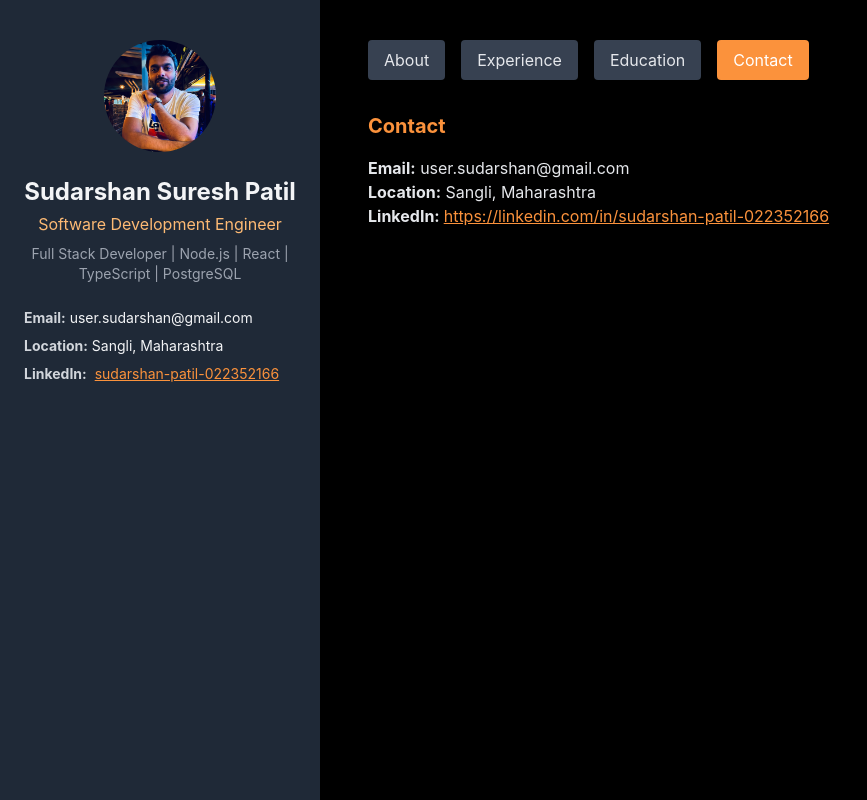
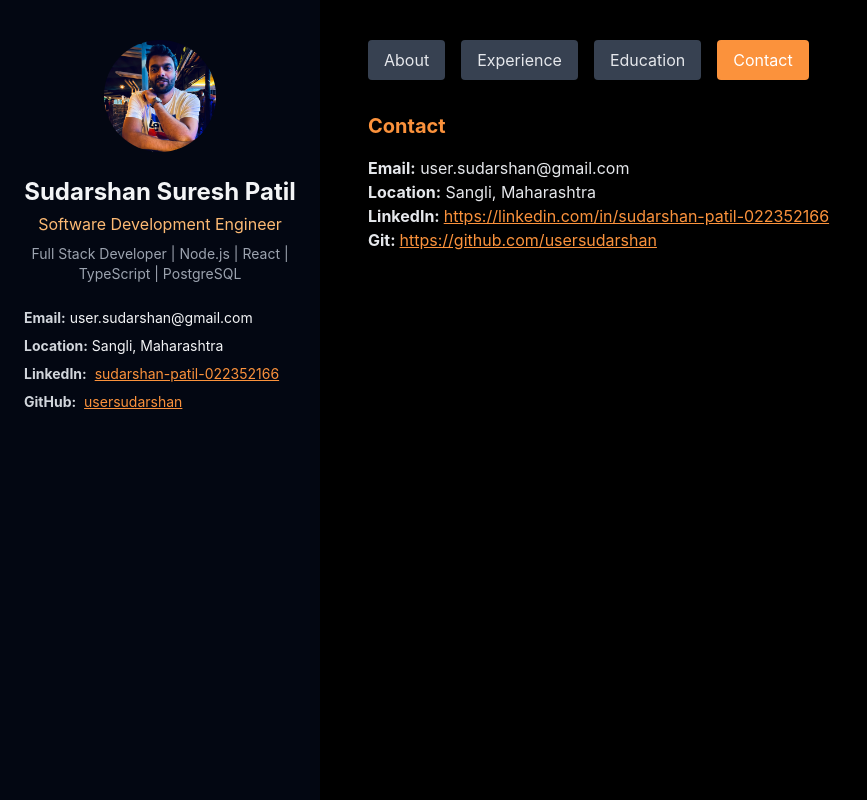
Before and after one commit to usersudarshan/my-portfolio, a React (Create React App) app: page / in a window 1280 px wide. Both pictures are taken after a click on the button "Contact". Shown: the whole page, without its empty margins (0-867 px from the left). Built offline with nearby package versions, Linux system fonts and the light colour scheme.

Commit message:
Feat: Added GitHub link

```diff
--- a/package.json
+++ b/package.json
@@ -13,6 +13,7 @@
     "@types/react-dom": "^19.1.6",
     "react": "^19.1.0",
     "react-dom": "^19.1.0",
+    "react-icons": "^5.5.0",
     "react-scripts": "5.0.1",
     "typescript": "^4.9.5",
     "web-vitals": "^2.1.4"
--- a/src/components/Contact.tsx
+++ b/src/components/Contact.tsx
@@ -22,6 +22,17 @@ const Contact: React.FC = () => (
           {contact.linkedin}
         </a>
       </li>
+      <li>
+        <span className="font-bold">Git:</span>
+        <a
+          href={contact.git}
+          className="text-orange-400 underline ml-1"
+          target="_blank"
+          rel="noopener noreferrer"
+        >
+          {contact.git}
+        </a>
+      </li>
     </ul>
   </section>
 );
--- a/src/components/Sidebar.tsx
+++ b/src/components/Sidebar.tsx
@@ -2,8 +2,8 @@ import React from "react";
 import { sidebar } from "../constants/sidebar";
 
 const Sidebar: React.FC = () => (
-  <aside className="flex flex-col items-center bg-gray-800 w-80 min-h-screen py-10 text-gray-100">
-    <div className="w-28 h-28 rounded-full bg-gray-600 flex items-center justify-center mb-6 overflow-hidden">
+  <aside className="flex flex-col items-center bg-gray-950 w-80 min-h-screen py-10 text-gray-100">
+    <div className="w-28 h-28 rounded-full bg-gray-950 flex items-center justify-center mb-6 overflow-hidden">
       {sidebar.avatarUrl ? (
         <img
           src={sidebar.avatarUrl}
--- a/src/constants/contact.ts
+++ b/src/constants/contact.ts
@@ -2,4 +2,5 @@ export const contact = {
   email: "user.sudarshan@gmail.com",
   location: "Sangli, Maharashtra",
   linkedin: "https://linkedin.com/in/sudarshan-patil-022352166",
+  git: "https://github.com/usersudarshan",
 };
--- a/src/constants/sidebar.ts
+++ b/src/constants/sidebar.ts
@@ -1,5 +1,4 @@
 // src/constants/sidebar.ts
-
 export const sidebar = {
   avatarUrl: "/profile.jpeg",
   avatarEmoji: "👨🏻‍💻",
@@ -14,5 +13,10 @@ export const sidebar = {
       value: "sudarshan-patil-022352166",
       url: "https://linkedin.com/in/sudarshan-patil-022352166",
     },
+    {
+      label: "GitHub",
+      value: "usersudarshan",
+      url: "https://github.com/usersudarshan",
+    },
   ],
 };
```
Also changed, not shown: 1 other file (tests, documents, lock files or other folders).
